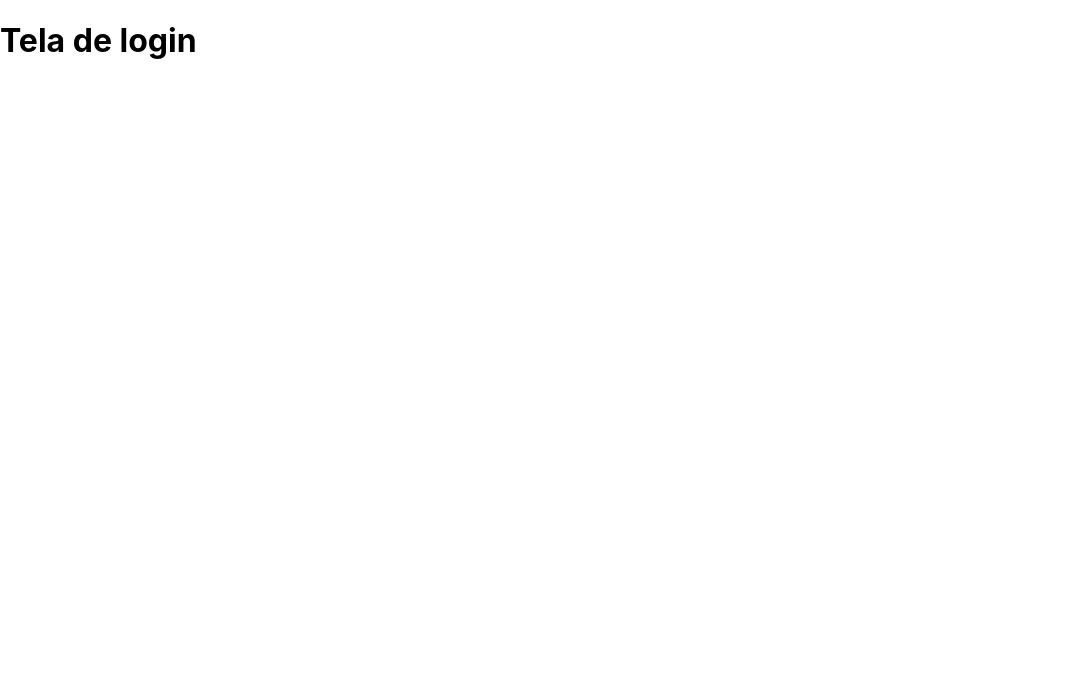
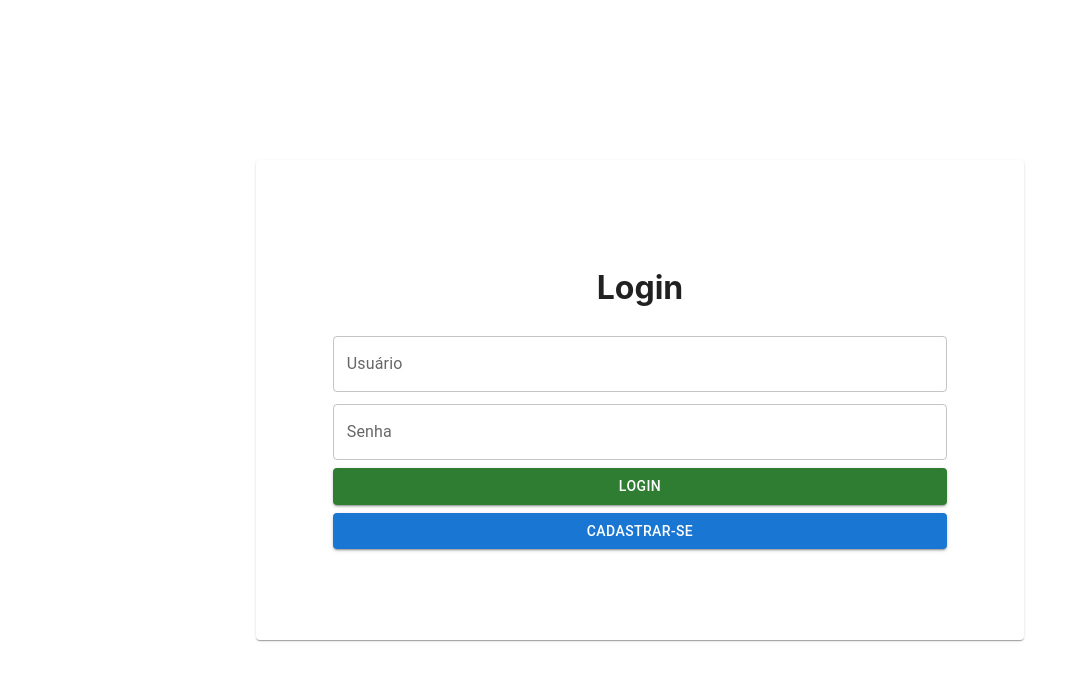
Before and after one commit to eduardodgdebem/spatial-newsletter, a React (Vite) app: page / in a window 1280 px wide. Shown: the top 680 px of the page, without its empty margins (0-1087 px from the left). Built offline with nearby package versions, Linux system fonts and the light colour scheme.

Commit message:
logica do cadastro para o lign e inico do estilo

```diff
--- a/package.json
+++ b/package.json
@@ -8,6 +8,9 @@
     "preview": "vite preview"
   },
   "dependencies": {
+    "@emotion/react": "^11.9.0",
+    "@emotion/styled": "^11.8.1",
+    "@mui/material": "^5.8.2",
     "react": "^18.0.0",
     "react-dom": "^18.0.0",
     "react-router-dom": "^6.3.0"
--- a/src/App.jsx
+++ b/src/App.jsx
@@ -9,5 +9,4 @@ function App() {
     <RoutesApp />
   )
 }
-
 export default App
--- a/src/pages/login/index.jsx
+++ b/src/pages/login/index.jsx
@@ -1,7 +1,74 @@
+import { useState } from 'react';
+import { Link } from 'react-router-dom';
+import TextField from '@mui/material/TextField';
+import CardContent from '@mui/material/CardContent';
+import Card from '@mui/material/Card';
+import Button from '@mui/material/Button';
+
+import './login.css';
+
 function Login() {
+  const [user, setUser] = useState({});
+  const [username, setUsername] = useState('');
+  const [password, setPassword] = useState('');
+
+  function handleLogin(e) {
+    e.preventDefault();
+
+    setUser({
+      username: username,
+      password: password
+    })
+  }
+
   return (
-    <div>
-      <h1>Tela de login</h1>
+    <div className="container">
+      <Card
+        className='login'
+      >
+        <h1>Login</h1>
+        <TextField
+          className='login-input'
+          margin='dense'
+          value={username}
+          label='Usuário'
+          onChange={e => setUsername(e.target.value)}
+          variant='outlined'
+          type='text'
+        />
+        <TextField className='login-input'
+          margin='dense'
+          value={password}
+          label='Senha'
+          onChange={e => setPassword(e.target.value)}
+          variant='outlined'
+          type='password'
+        />
+        <Button variant="contained" type='submit' color="success">Login</Button>
+        <Button variant="contained"><Link to="/register">Cadastrar-se</Link></Button>
+      </Card>
     </div>
+
+    // <div>
+    //   <h1>Login</h1>
+    //   <form onSubmit={handleLogin}>
+    //     <label>Usuário</label><br />
+    //     <input
+    //       value={username}
+    //       placeholder="Digite seu usuário"
+    //       onChange={e => setUsername(e.target.value)}
+    //     /><br />
+    //     <label>Senha</label><br />
+    //     <input
+    //       type="password"
+    //       placeholder='Digite sua senha'
+    //       value={password}
+    //       onChange={e => setPassword(e.target.value)}
+    //     /><br />
+    //     <button type='submit'>Login</button><br />
+    //     <Link to="/register">Cadastrar-se</Link>
+    //   </form>
+    // </div>
+
   );
 } export default Login;
--- /dev/null
+++ b/src/pages/login/login.css
@@ -0,0 +1,32 @@
+.container {
+  display: flex;
+  justify-content: center;
+  flex-direction: row;
+  align-items: center;
+  width: 100vw;
+  height: 100vh;
+}
+
+.login {
+  display: flex;
+  justify-content: center;
+  flex-direction: column;
+  align-items: center;
+  width: 60vw;
+  height: 60vh;
+}
+
+.login-input {
+  width: 80%;
+}
+
+.login Button {
+  width: 80%;
+  margin: 0.25rem 0rem;
+}
+
+Button a {
+  color: #fff;
+  text-decoration: none;
+  width: 100%;
+}
--- a/src/pages/register/index.jsx
+++ b/src/pages/register/index.jsx
@@ -1,8 +1,59 @@
+import { useState } from 'react';
+import { Link } from 'react-router-dom';
+
 function Register() {
-    return (
-      <div>
-        <h1>Tela de login</h1>
-      </div>
-    );
+  const [user, setUser] = useState({});
+  const [username, setUsername] = useState('');
+  const [password, setPassword] = useState('');
+  const [email, setEmail] = useState('');
+  const [name, setName] = useState('');
+  const [age, setAge] = useState(0);
+
+
+  function handleRegister(e) {
+    e.preventDefault()
+    debugger
   }
-  export default Register;
+
+  return (
+    <div>
+      <h1>Tela de Cadastro</h1>
+      <form onSubmit={handleRegister}>
+        <label>Nome</label><br />
+        <input
+          value={name}
+          placeholder="Digite seu nome"
+          onChange={e => setName(e.target.value)}
+        /><br />
+        <label>Email</label><br />
+        <input
+          placeholder='Digite seu email'
+          value={email}
+          onChange={e => setEmail(e.target.value)}
+        /><br />
+        <label>Idade</label><br />
+        <input
+          placeholder='Digite sua idade'
+          value={age}
+          onChange={e => setAge(e.target.value)}
+        /><br />
+        <label>Usuário</label><br />
+        <input
+          placeholder='Digite seu usuário'
+          value={username}
+          onChange={e => setUsername(e.target.value)}
+        /><br />
+        <label>Senha</label><br />
+        <input
+          type="password"
+          placeholder='Digite sua senha'
+          value={password}
+          onChange={e => setPassword(e.target.value)}
+        /><br />
+        <button type='submit'>Cadastrar-se</button><br />
+        <Link to="/">Voltar ao Login</Link>
+      </form>
+    </div>
+  );
+}
+export default Register;
```
Also changed, not shown: 1 other file (tests, documents, lock files or other folders).
